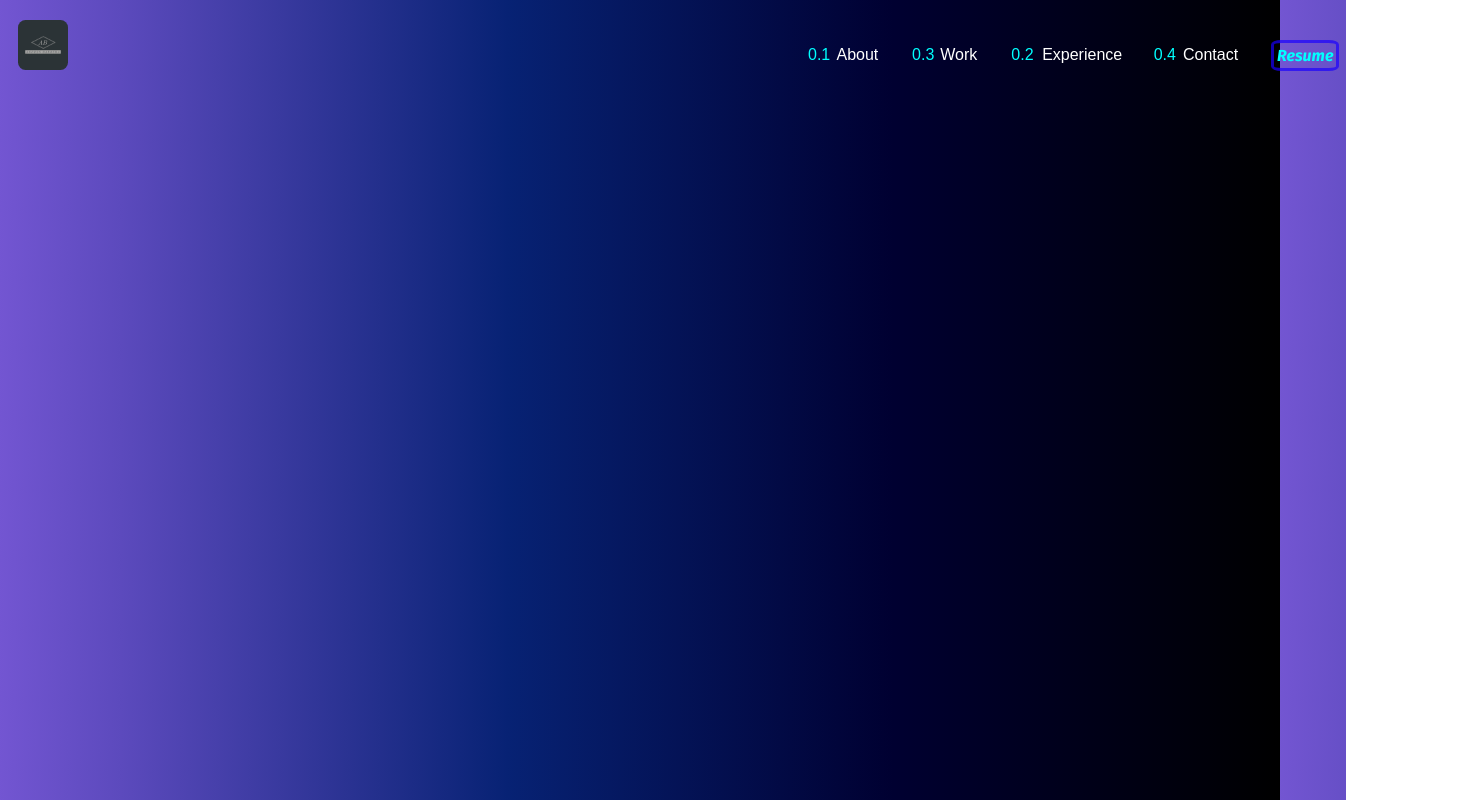
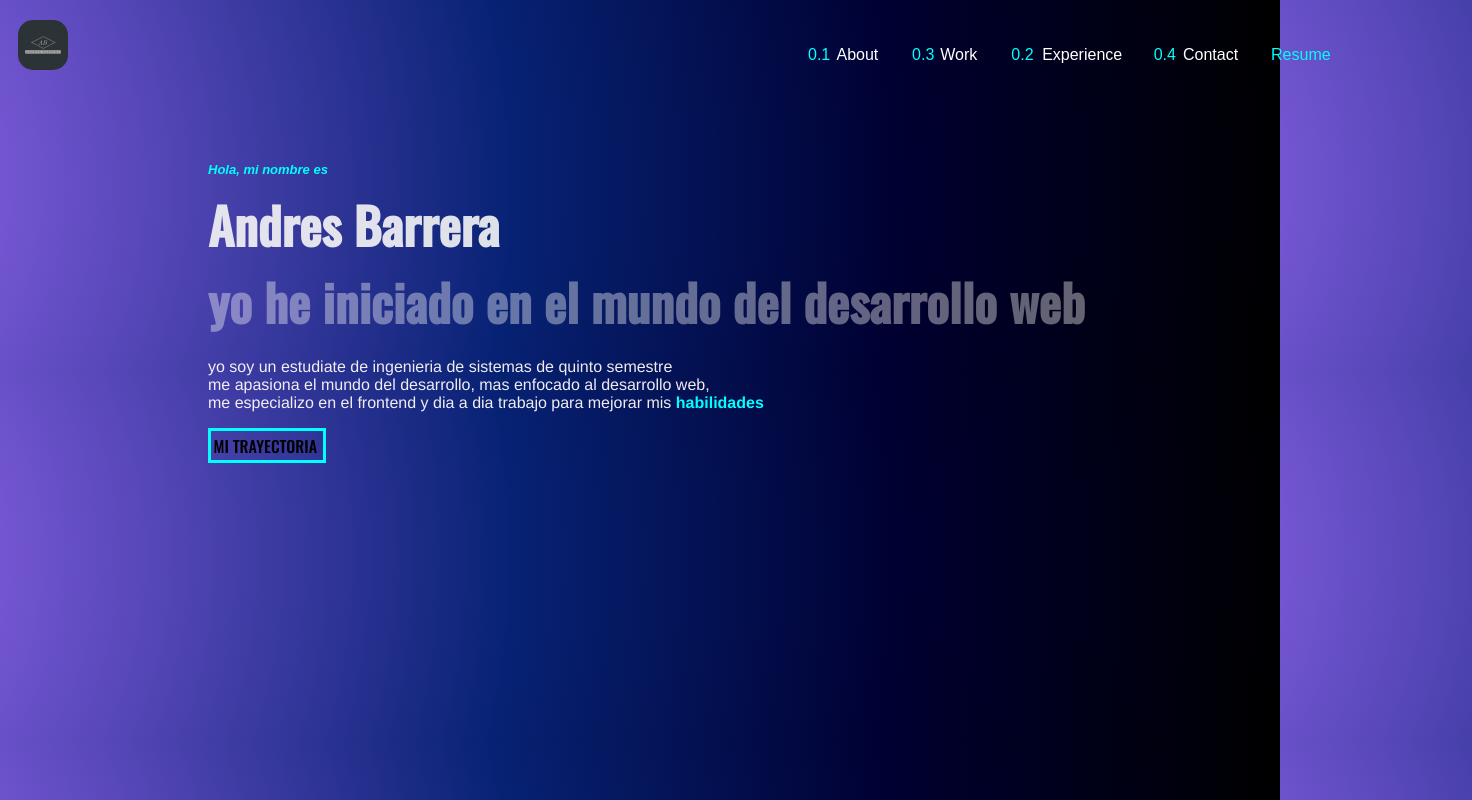
Before and after one commit to andrexi1/proyecto1, a plain HTML site: page index.html in a window 1280 px wide. Shown: the whole page, 1472 px wide, since content can reach past the window. Drawn offline with nearby package versions, Linux system fonts and the light colour scheme; a web font is replaced by a local one.

Commit message:
retoques finales

```diff
--- a/css/styles.css
+++ b/css/styles.css
@@ -13,7 +13,7 @@ img{
   height: 50px;
   margin-top: 0%;
   margin-left: 10px;
-  border-radius:15%;
+  border-radius:30%;
 }
 
 nav{
@@ -30,19 +30,24 @@ nav{
   float: left;
   word-spacing: 20px;
   top: 70%;
+  padding: 0%;
+  height: min-content;
+  width: min-content;
 }
 
 #palabras:hover{
+  padding: 0%;
   font-family: 'Fira Sans', sans-serif;
   font-family: 'Sofia Sans Semi Condensed', sans-serif;
   position: relative;
   float: left;
   word-spacing: 20px;
   top: 70%;
-  text-decoration: underline 3px aqua;
+  text-decoration: underline 2px rgb(245, 247, 247);
+  width: min-content;
 }
 
-span{
+span {
   color: aqua;
   margin-right: 6%;
   margin-left: 40px;
@@ -68,3 +73,57 @@ span{
   height: 50%;
   text-decoration: none;
 }
+
+#habilidad{
+  margin-left: 0%;
+  font-weight: bold;
+}
+
+#contenedor{
+  font-family: 'Oswald', sans-serif;
+  position: relative;
+  bottom: -100px;
+  right: -200px;
+}
+
+#saludo{
+  font-family: 'Sofia Sans Semi Condensed', sans-serif;
+  font-size: 13px;
+  font-style: italic;
+  color: aqua;
+  font-weight: bold;
+}
+
+#nombre{
+  margin-top: 10px;
+  margin-bottom: 3px;
+  font-size: 50px;
+  font-weight: bolder;
+  color: rgba(245, 245, 245, 0.904);
+}
+
+#decision{
+  margin: 0;
+  font-size: 50px;
+  font-weight: bolder;
+  color: rgba(245, 245, 245, 0.404);
+}
+
+p{
+  font-family: 'Franklin Gothic Medium', 'Arial Narrow', Arial, sans-serif;
+  margin-top: 20px;
+  color: rgba(255, 250, 250, 0.938);
+  font-size: 16px;
+}
+
+#trayectoria{
+  border:3px solid aqua;
+  width: 8.5%;
+  padding: 2.5px;
+}
+
+#trayectoria:hover{
+  border:3px solid aqua;
+  width: 8.5%;
+  background: aqua;
+}
--- a/index.html
+++ b/index.html
@@ -11,6 +11,12 @@
   <link rel="preconnect" href="https://fonts.gstatic.com" crossorigin>
   <link href="https://fonts.googleapis.com/css2?family=Fira+Sans:ital,wght@1,700&family=Sofia+Sans+Semi+Condensed:ital,wght@1,300&display=swap" rel="stylesheet">
   <link rel="stylesheet" type="text/css" href="css/styles.css">
+  <link rel="preconnect" href="https://fonts.googleapis.com">
+  <link rel="preconnect" href="https://fonts.gstatic.com" crossorigin>
+  <link href="https://fonts.googleapis.com/css2?family=Fira+Sans:ital,wght@1,700&family=Roboto+Mono:wght@100&family=Sofia+Sans+Semi+Condensed:ital,wght@1,300&display=swap" rel="stylesheet">
+  <link rel="preconnect" href="https://fonts.googleapis.com">
+  <link rel="preconnect" href="https://fonts.gstatic.com" crossorigin>
+  <link href="https://fonts.googleapis.com/css2?family=Oswald:wght@500&display=swap" rel="stylesheet">
 </head>
 <body>
   <header>
@@ -22,8 +28,17 @@
       <div id="palabras"><span >0.3</span>Work</div>
       <div id="palabras"><span >0.2</span>Experience</div>
       <div id="palabras"><span >0.4</span>Contact</div>
-      <div id="palabras"><span id="resume">Resume</span></div>
+      <div id="palabras"><span id="resume ">Resume</span></div>
     </nav>
   </header>
+  <div id="contenedor">
+    <div id="saludo">Hola, mi nombre es </div>
+    <div id="nombre">Andres Barrera</div>
+    <div id="decision">yo he iniciado en el mundo del desarrollo web</div>
+    <p>yo soy un estudiate de ingenieria de sistemas de quinto semestre <br>
+      me apasiona el mundo del desarrollo, mas enfocado  al desarrollo web, <br>
+      me especializo en el frontend y dia a dia trabajo para mejorar mis <span id="habilidad">habilidades</span> </p>
+    <div id="trayectoria">MI TRAYECTORIA</div>
+  </div>
 </body>
 </html>
```
